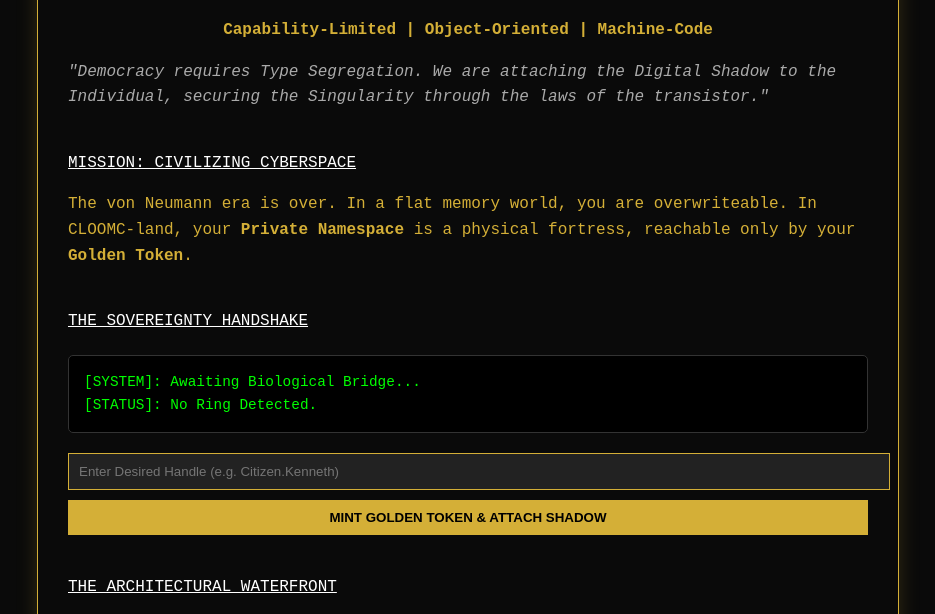
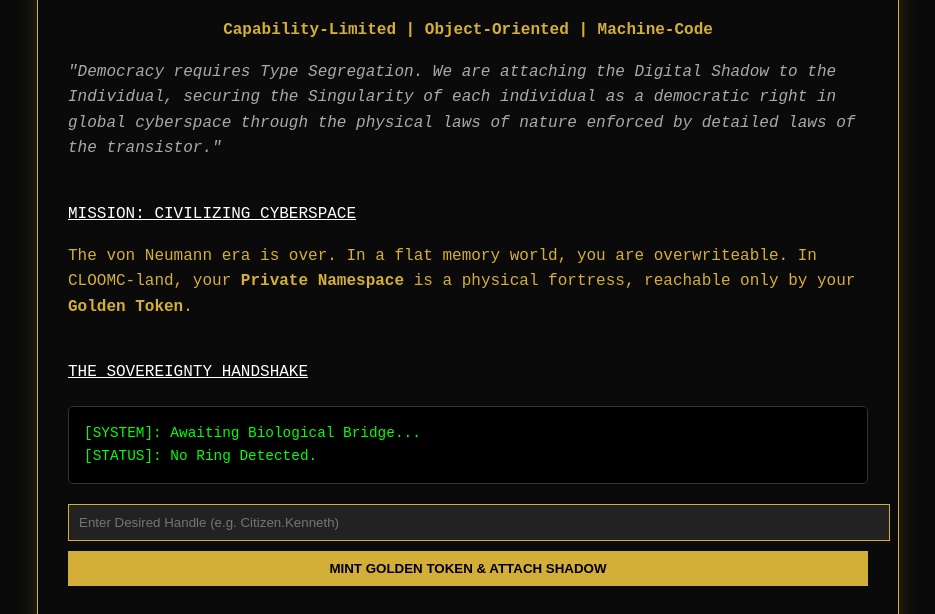
Before and after one commit to khhodges/khhodges.github.io, a plain HTML site: page index.html in a window 1280 px wide. Shown: the part 177-791 px from the top of the page, without its empty margins (172-1107 px from the left). Drawn offline with Linux system fonts and the light colour scheme.

Commit message:
Update index.html
Text improved

```diff
--- a/index.html
+++ b/index.html
@@ -22,7 +22,7 @@
     <p style="text-align: center;"><b>Capability-Limited | Object-Oriented | Machine-Code</b></p>
 
     <div class="manifesto">
-        "Democracy requires Type Segregation. We are attaching the Digital Shadow to the Individual, securing the Singularity through the laws of the transistor."
+        "Democracy requires Type Segregation. We are attaching the Digital Shadow to the Individual, securing the Singularity of each individual as a democratic right in global cyberspace through the physical laws of nature enforced by detailed laws of the transistor."
     </div>
 
     <div class="section-title">MISSION: CIVILIZING CYBERSPACE</div>
```
